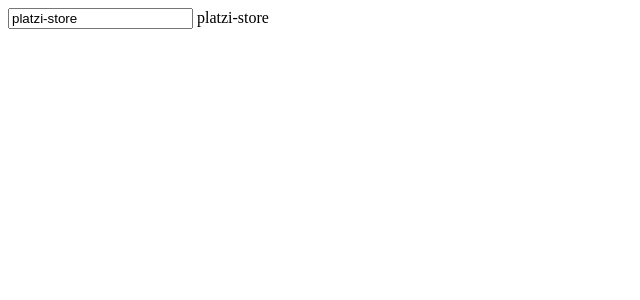
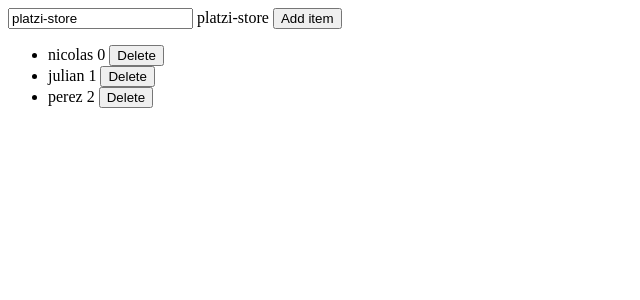
Before and after one commit to LDHugeman/angular-platzi, an Angular app in the folder platzi-store/: page / in a window 1280 px wide. Shown: the top 300 px of the page, without its empty margins (0-640 px from the left). Built offline with nearby package versions, Linux system fonts and the light colour scheme.

Commit message:
clase 10

```diff
--- a/platzi-store/src/app/app.component.html
+++ b/platzi-store/src/app/app.component.html
@@ -2,3 +2,13 @@
 {{ title }}
 
 <div *ngIf="title === 'nicolas'">esto es un div</div>
+
+<button (click)="addItem()">Add item</button>
+
+<ul>
+  <li *ngIf="items.length === 0">la lista esta vacia</li>
+  <li *ngFor="let name of items; index as i">
+    {{ name }} {{ i }}
+    <button (click)="deleteItem(i)">Delete</button>
+  </li>
+</ul>
--- a/platzi-store/src/app/app.component.ts
+++ b/platzi-store/src/app/app.component.ts
@@ -7,4 +7,14 @@
 })
 export class AppComponent {
   title = 'platzi-store';
+
+  items = ['nicolas', 'julian', 'perez'];
+
+  addItem(): void {
+    this.items.push('nuevo item');
+  }
+
+  deleteItem(index: number): void {
+    this.items.splice(index, 1);
+  }
 }
```
